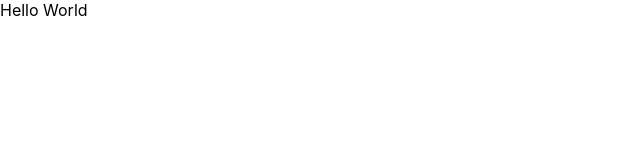
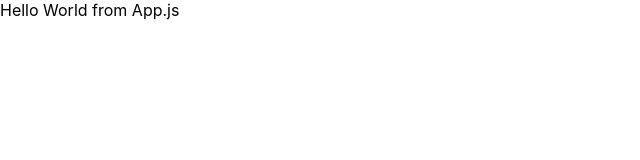
Before and after one commit to qfaizan401/Basic-React-App, a React (Create React App) app: page / in a window 1280 px wide. Shown: the top 160 px of the page, without its empty margins (0-640 px from the left). Built offline with nearby package versions, Linux system fonts and the light colour scheme.

Commit message:
Update App.js

```diff
--- a/src/App.js
+++ b/src/App.js
@@ -1,9 +1,11 @@
 import React from 'react';
-import logo from './logo.svg';
+//import logo from './logo.svg';
 import './App.css';
 
 function App() {
   return (
+    <div>Hello World from App.js</div>
+    /*
     <div className="App">
       <header className="App-header">
         <img src={logo} className="App-logo" alt="logo" />
@@ -22,6 +24,7 @@ function App() {
         </a>
       </header>
     </div>
+    */
   );
 }
 
--- a/src/index.js
+++ b/src/index.js
@@ -2,12 +2,11 @@ import React from 'react';
 import ReactDOM from 'react-dom';
 import './index.css';
 import App from './App';
-import * as serviceWorker from './serviceWorker';
+//import * as serviceWorker from './serviceWorker';
 
 ReactDOM.render(
-  <div>Hello World</div>,
   //<React.StrictMode>
-    //<App />
+  <div><App /></div>,
   //</React.StrictMode>,
   document.getElementById('root')
 );
@@ -15,4 +14,4 @@ ReactDOM.render(
 // If you want your app to work offline and load faster, you can change
 // unregister() to register() below. Note this comes with some pitfalls.
 // Learn more about service workers: https://bit.ly/CRA-PWA
-serviceWorker.unregister();
+//serviceWorker.unregister();
```
